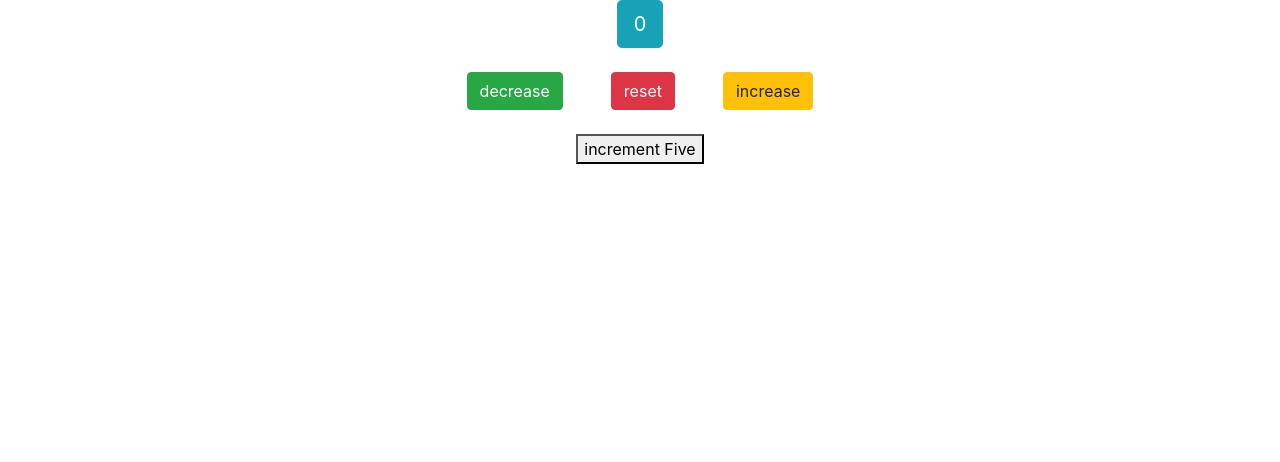
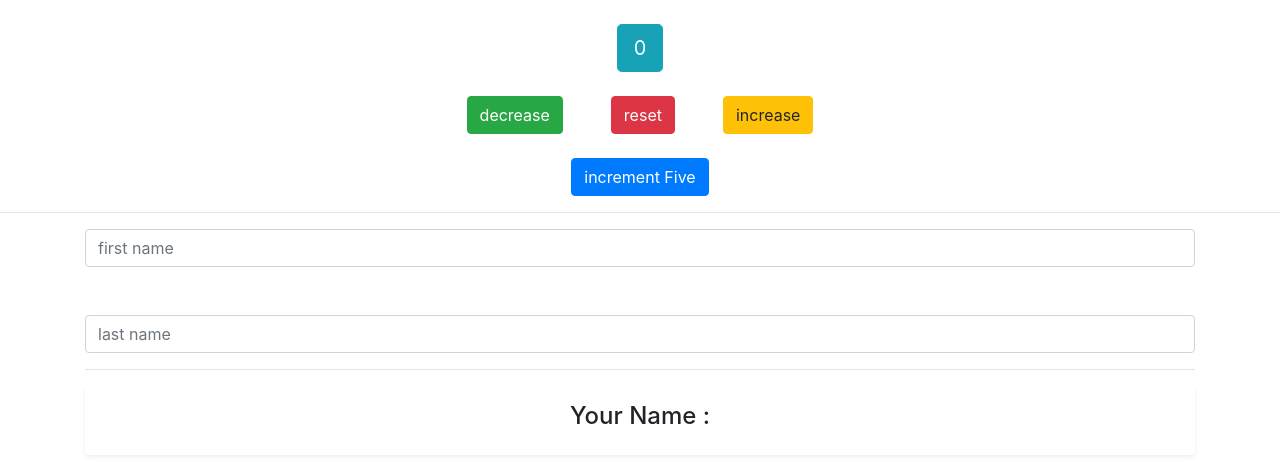
Before and after one commit to sajjad0057/React-Hook, a React (Create React App) app: page / in a window 1280 px wide. Shown: the top 462 px of the page. Built offline with nearby package versions, Linux system fonts and the light colour scheme.

Commit message:
take input value and update state

```diff
--- a/src/App.js
+++ b/src/App.js
@@ -1,11 +1,14 @@
 import React from "react";
 import './App.css';
 import HookCounter from "./components/HookCounter";
+import SetName from "./components/Name";
 
 function App() {
   return (
     <div className="App">
       <HookCounter/>
+      <hr/>
+      <SetName/>
 
     </div>
   );
--- a/src/components/HookCounter.jsx
+++ b/src/components/HookCounter.jsx
@@ -15,6 +15,7 @@ const HookCounter = () => {
 
   return (
     <div>
+        <br/>
       <button className="btn btn-info btn-lg">{count}</button>
       <br />
       <br />
@@ -24,7 +25,7 @@ const HookCounter = () => {
       <button onClick={()=>setCount(count+1)} className="btn btn-warning">increase</button>
       <br/>
       <br/>
-      <button onClick={increamentFive}>increment Five</button>
+      <button onClick={increamentFive} className="btn btn-primary">increment Five</button>
     </div>
   );
 };
--- /dev/null
+++ b/src/components/Name.jsx
@@ -0,0 +1,40 @@
+import React,{ useState } from "react";
+
+
+
+const SetName = () =>{
+    const [name,setName] = useState({
+        firstname : "",
+        lastname : ""
+    })
+    return(
+        <div className="container">
+            <form >
+                <input
+                type="text"
+                className="form-control"
+                placeholder = "first name"
+                value = {name.firstname}
+                onChange = {(e)=>setName({...name,firstname:e.target.value})}
+                />
+                <br/>
+                <br/>
+                <input
+                type="text"
+                className="form-control"
+                placeholder = "last name"
+                value = {name.lastname}
+                onChange = {(e)=>setName({...name,lastname:e.target.value})}
+                />
+            </form>
+            <hr/>
+            <div class="shadow-sm p-3 mb-5 bg-white rounded">
+                <h4>Your Name :</h4>
+                <i>{name.firstname} {name.lastname}</i>
+            </div>
+
+        </div>
+    )
+}
+
+export default SetName;
```
Also changed, not shown: 1 other file (tests, documents, lock files or other folders).
